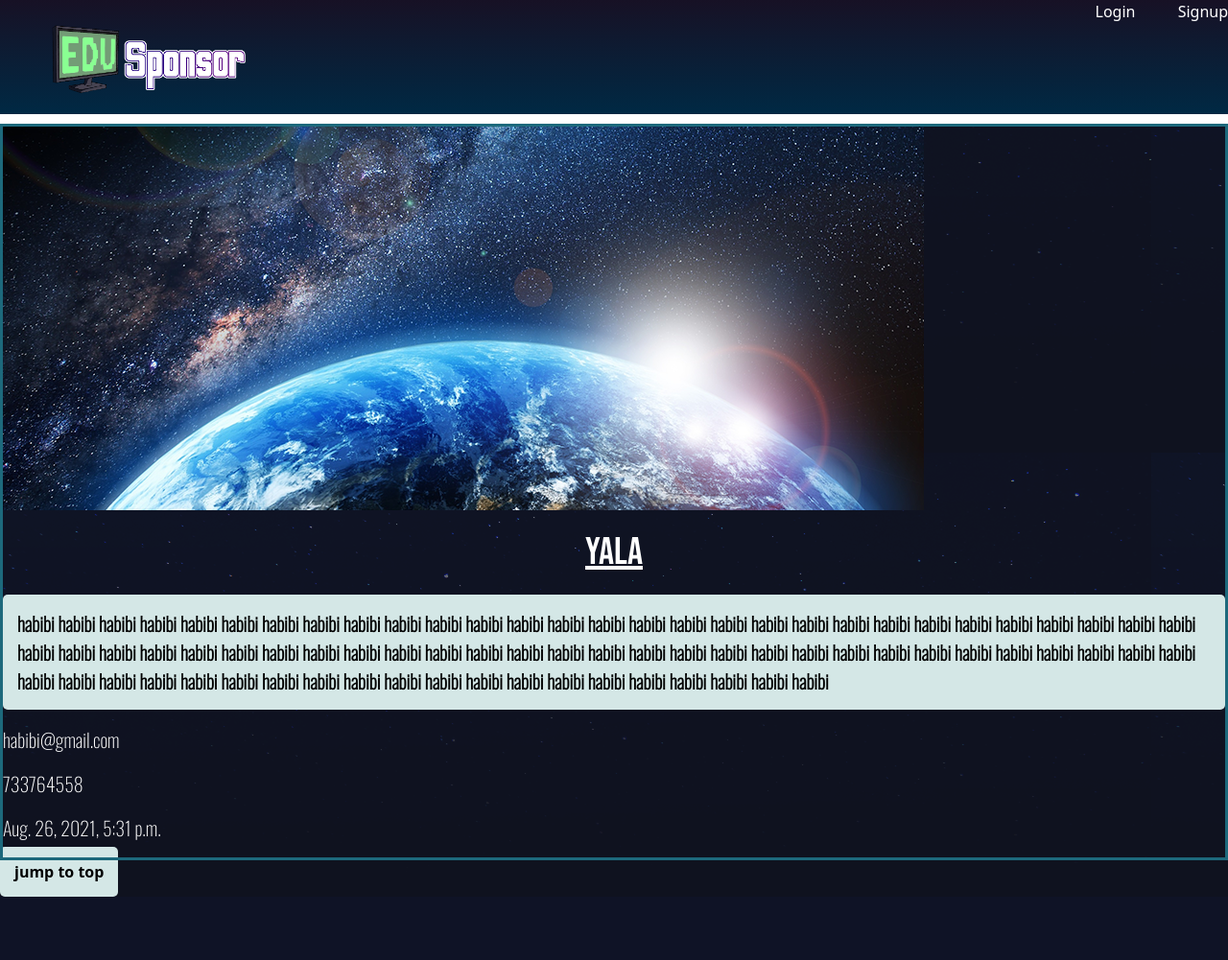
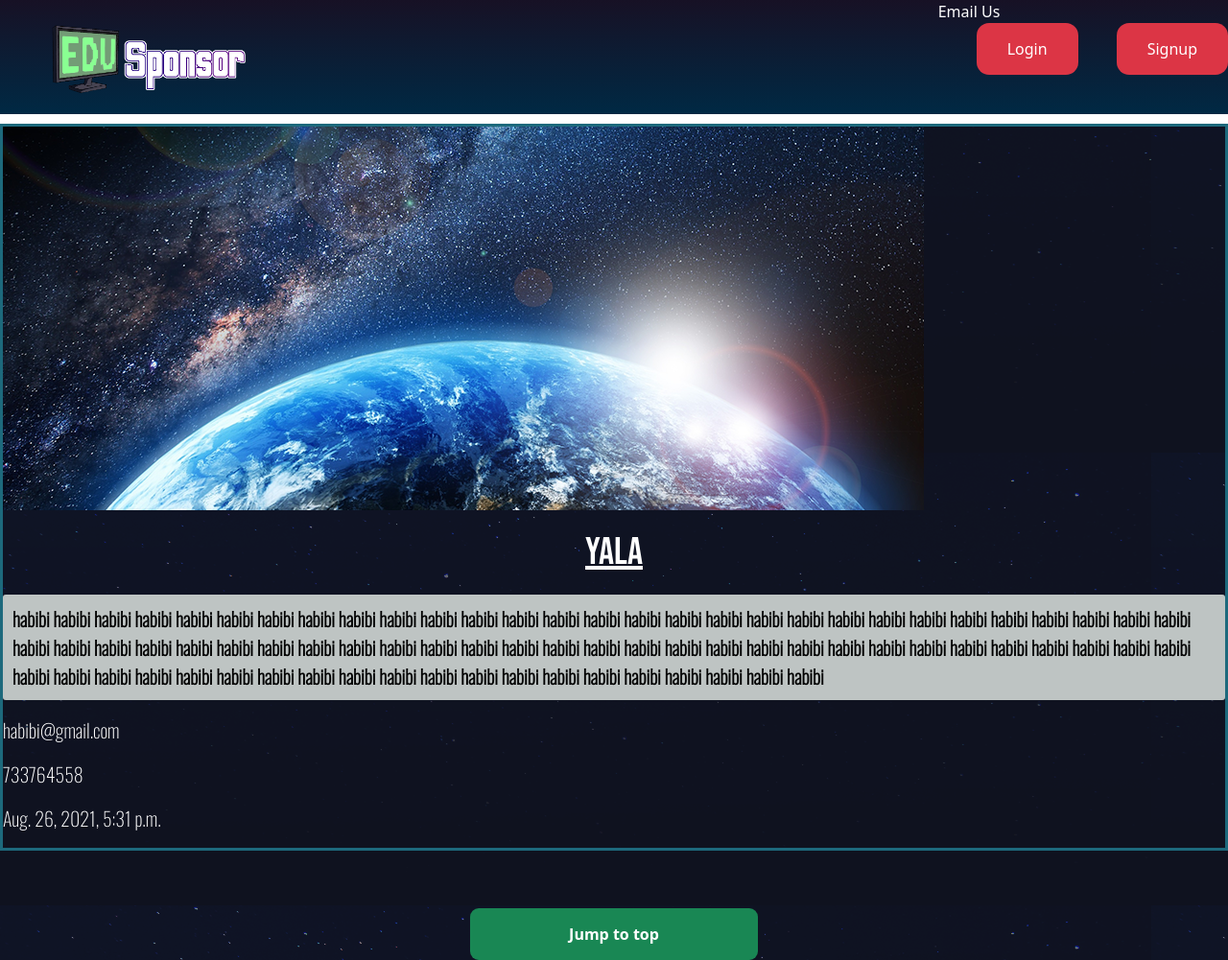
Before and after one commit to lethiwe-mwendwa/trojan-hackathon, a Django app: a page that uses webApp2/edusponsor/templates/base_layout.html in a window 1280 px wide. Shown: the whole page at 96% size. Before the commit the page ends 935 px from the top, so only its background shows below. Run offline with Django 3.2, Linux system fonts and the light colour scheme; data comes from the database, SQL or seed files in the repository; both versions use the stored data as it was after the commit.

Commit message:
Made front end changes

```diff
--- a/webApp2/edusponsor/assets/style.css
+++ b/webApp2/edusponsor/assets/style.css
@@ -1,5 +1,3 @@
-
-
 
 body{
     background-color: #0f121f;
@@ -61,7 +59,6 @@ header{
     border-style: solid;
 }
 
-
 nav{
     justify-self:end;
 }
@@ -76,11 +73,26 @@ nav button{
     border: 0;
 }
 
-.donees {
+.donees{
     display: grid;
     grid-template-columns: 1fr 1fr 1fr;
     grid-gap: 30px;
 
+}
+
+.des{
+    margin-top: 10px;
+    background-color: rgb(190, 196, 195);
+    color: rgb(0, 0, 0);
+    font-weight: bold;
+    padding: 10px;
+    border-radius: 3px;
+
+}
+
+.main-display{
+    max-width: 1300px;
+    margin: 0 auto;
 }
 
 .donee{
@@ -89,6 +101,7 @@ nav button{
     position: relative;
     padding-bottom: 40px;
 }
+
 
 .donee-detail .donee{
     padding: 0;
@@ -104,17 +117,11 @@ nav button{
     margin: 20px auto;
 }
 
+logout-link{
+    background: none;
+}
 
 
-.des{
-    margin-top: 10px;
-    background-color: rgb(212, 231, 230);
-    color: rgb(0, 0, 0);
-    font-weight: bold;
-    padding: 15px;
-    border-radius: 5px;
-
-}
 
 .email{
     font-family: 'Oswald', sans-serif, Ubuntu;
@@ -122,38 +129,28 @@ nav button{
 
 }
 
-.toTop{
-    margin-top:60px;
-    background-color: rgb(212, 231, 230);
-    color: rgb(0, 0, 0);
-    font-weight: bold;
-    padding: 15px;
-    border-radius: 5px;
-}
-
-.site-form {
+.site-form{
     margin-top: 60px;
     border : 1px solid #00dba0;
     padding :20px;
 }
 
-.helptext, .helptext ul{
-    margin : 0 auto 20px;
-    color :cyan;
+.helptext{
+    margin : 0px auto 20px;
+    color :#dc3545;
     font-size : 0.9em;
     display :block;
+}
 
-
-
+.helptext ul{
+    display :block;
 }
-.errorlist li {
+.errorlist li{
     padding :10px;
     list-style-type :none;
     border :1px solid #ff5722;
     color : #ff5722;
     margin: 10px 0;
-
-
 }
 
 .errorlist{
@@ -161,12 +158,63 @@ nav button{
 
 }
 
-.site-form  input[type ="submit"]{
-    background :#ff1f1f ;
+.nav li{
+    background-color: #dc3545; /* Green */
     border: 0;
+    border-radius: 13px;
+    color: white;
+    padding: 15px 32px;
+    text-align: center;
+    text-decoration: none;
+    display: inline-block;
+    font-size: 16px;
+}
+
+
+
+.site-form input,.site-form textarea{
+    display: block;
+    margin: 0 auto;
+}
+
+.site-form input[type ="submit"]{
+    background :#dc3545 ;
+    border: 0;
+    border-radius: 12px;
     color: white;
     font-size :1.2em;
     border-radius : 4px;
     margin :10px 0;
+    margin: 0 auto;
 
 }
+
+.site-form{
+    max-width: 500px;
+    margin: 0 auto;
+}
+
+.site-form label{
+    margin: 0 auto;
+}
+.toTop{
+    background-color: #198754; /* Green */
+    border: 0;
+    border-radius: 9px;
+    color: white;
+    padding: 15px 32px;
+    margin: 0 auto;
+    text-align: center;
+    text-decoration: none;
+    display: block;
+    font-size: 16px;
+    font-weight: bold;
+    margin-top:60px;
+    align-content: center;
+    max-width: 300px;
+
+  }
+
+  #toBeCentered{
+    margin: 0 auto;
+  }
--- a/webApp2/edusponsor/donees/templates/donees/donee_detail.html
+++ b/webApp2/edusponsor/donees/templates/donees/donee_detail.html
@@ -1,6 +1,7 @@
 {% extends 'base_layout.html' %}
 
 {% block content %}
+<div class="main-display">
 <div class="donee-detail">
   <div class="donee">
     <img src="{{donee.thumb.url}}"/>
@@ -12,5 +13,6 @@
     <p class='date'>{{ donee.date }}</p>
   </div>
 </div>
-<a class="toTop" href="#">jump to top</a>
+<a class="toTop" href="#">Jump to top</a>
+</div>
 {% endblock %}
--- a/webApp2/edusponsor/donees/templates/donees/donee_list.html
+++ b/webApp2/edusponsor/donees/templates/donees/donee_list.html
@@ -1,5 +1,6 @@
 {% extends 'base_layout.html' %}
 {% block content %}
+<div class="main-display">
     <h1>Donees List</h1>
     <div class="donees">
         {% for donee in donees%}
@@ -13,4 +14,5 @@
         {%endfor%}
     </div>
     <a class="toTop" href="#">Jump to top</a>
+</div>
 {% endblock %}
--- a/webApp2/edusponsor/templates/base_layout.html
+++ b/webApp2/edusponsor/templates/base_layout.html
@@ -13,7 +13,8 @@
         <header class="wrapper">
             <h1><a href="{% url 'home' %}"><img src="/static/logo.png" alt="edusponsor" style="width:350px;"/></a></h1>
             <nav>
-                <ul>
+                <a class='nav' href="mailto:edusponsors.info@gmail.com">Email Us</a>
+                <ul class='nav'>
                     {% if user.is_authenticated %}
                     <li>
                         <form class="logout-link" action="{% url 'accounts:logout' %}" method="post">
```
Also changed, not shown: webApp2/edusponsor/templates/about.html (+64 -12 lines), tempimages/18753314_304.jpg (added), tempimages/9d9ca9ee-049c-4fba-a458-a8c616b051d7-e1574624139856.jpeg (added), tempimages/classroom (1).jpg (added), tempimages/classroom.jpg (added), tempimages/download (4).jfif (added), tempimages/download.jfif (added), webApp2/edusponsor/db.sqlite3 (added).
